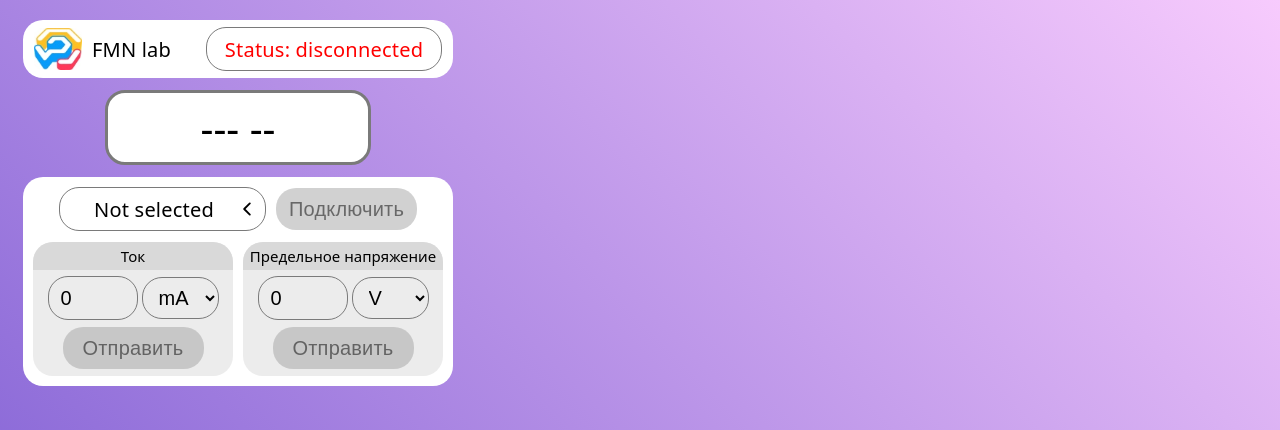
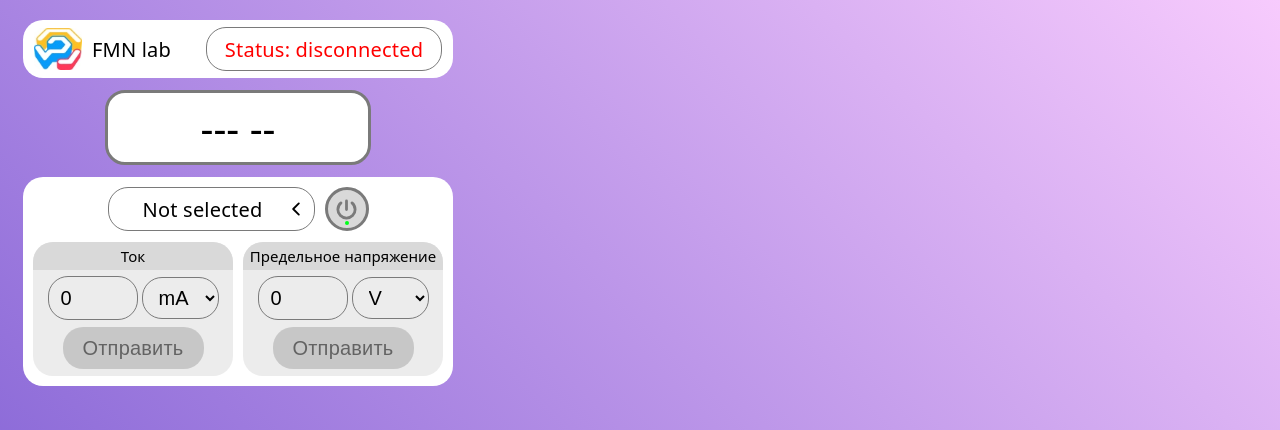
Before and after one commit to TimofeyTst/Quant_amperage, a Django app: page / in a window 1280 px wide. Shown: the top 430 px of the page. Run offline with Django 4.2, Linux system fonts and the light colour scheme.

Commit message:
v2.1 ADDED other button

```diff
--- a/ammeter/settings.py
+++ b/ammeter/settings.py
@@ -121,7 +121,9 @@ USE_TZ = True
 
 STATIC_URL = '/static/'
 STATIC_ROOT = os.path.join(BASE_DIR, 'static')
-STATICFILES_DIRS = []
+STATICFILES_DIRS = [
+    BASE_DIR / "app/static",
+]
 
 # Default primary key field type
 # https://docs.djangoproject.com/en/4.1/ref/settings/#default-auto-field
--- a/app/static/app/css/styles.css
+++ b/app/static/app/css/styles.css
@@ -237,3 +237,62 @@ main{
     border: none;
     z-index: 0;
 }
+/* стили для кнопки с SVG-изображением */
+.power-button {
+    width: 44px;
+    height: 44px;
+    position: relative;
+    display: flex;
+    justify-content: center;
+    align-items: center;
+    background: #D9D9D9;
+    border: 3px solid #7A7A7A;
+    border-radius: 50%;
+
+    padding: 0px;
+    transition: 0.5s;
+}
+.power-button svg{
+    width: 23px;
+    height: 23px;
+    transition: 0.5s;
+}
+.power-button svg.on {
+    color: #fff;
+}
+.power-button svg.off {
+    color: #7A7A7A;
+}
+/* стили для изменения цвета кнопки при наведении на нее курсора мыши */
+.power-button:hover {
+    cursor: pointer;
+}
+.power-button:hover svg.on {
+    color: #7A7A7A;
+}
+.power-button:hover svg.off {
+    color: #fff;
+}
+
+/* green or red light */
+.power-button .circle {
+    position: absolute;
+    bottom: 3px;
+    align-self: center;
+    width: 4px;
+    height: 4px;
+    border-radius: 50%;
+    transition: 0.5s;
+}
+.power-button .circle.on{
+    background: red;
+}
+.power-button .circle.off{
+    background: #00FF19;
+}
+.power-button:hover .circle.on{
+    background: #00FF19;
+}
+.power-button:hover .circle.off{
+    background: red;
+}
--- a/app/templates/app/index.html
+++ b/app/templates/app/index.html
@@ -7,7 +7,7 @@
 </div>
 <div class="container">
 
-    <div class="device_info line_container jc_sp-btw">
+    <div class="device_info line_container jc_center">
 
         <div class="device border_field list" onclick="device_tag_open(this)">
             <div class="device_name middle_text">{{device.name_replace}}</div>
@@ -24,11 +24,27 @@
             <form id="Connect" method="post" action="">
             {% endblock %}
                 {% csrf_token %}
+                <button type="submit" class="power-button">
                 {% if device.connected == 1 %}
-                    <input class="button middle_text" type="submit" form="Connect" value="Отключить"/>
+                    {% comment %} <input class="button middle_text" type="submit" form="Connect" value="Отключить"/> {% endcomment %}
+                    <svg xmlns="http://www.w3.org/2000/svg" class="on" viewBox="0 0 512 512">
+                        <title>Power</title>
+                        <path d="M378 108a191.41 191.41 0 0170 148c0 106-86 192-192 192S64 362 64 256a192 192 0 0169-148M256 64v192"
+                            fill="none" width="3px" stroke="currentColor" stroke-linecap="round"
+                            stroke-linejoin="round" stroke-width="62"/>
+                    </svg>
+                    <div class="circle on"></div>
                 {% else %}
-                    <input class="button middle_text" type="submit" form="Connect" value="Подключить"/>
+                    {% comment %} <input class="button middle_text" type="submit" form="Connect" value="Подключить"/> {% endcomment %}
+                    <svg xmlns="http://www.w3.org/2000/svg" class="off" viewBox="0 0 512 512">
+                        <title>Power</title>
+                        <path d="M378 108a191.41 191.41 0 0170 148c0 106-86 192-192 192S64 362 64 256a192 192 0 0169-148M256 64v192"
+                            fill="none" stroke="currentColor" stroke-linecap="round"
+                            stroke-linejoin="round" stroke-width="62"/>
+                    </svg>
+                    <div class="circle off"></div>
                 {% endif %}
+                </button>
             </form>
         </div>
 
```
Also changed, not shown: app/static/app/svg/power-outline.svg (added).
